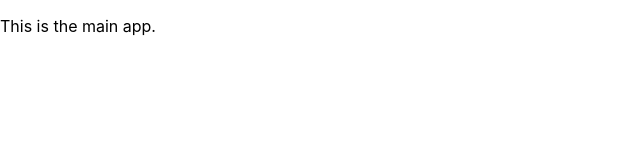
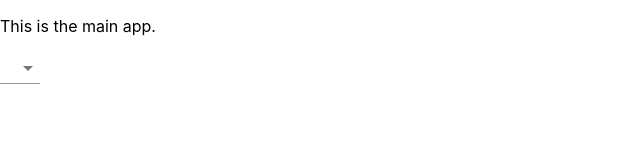
Before and after one commit to mshowman/capstoneBlockchain, a React (Create React App) app in the folder bloxiom/: page / in a window 1280 px wide. Shown: the top 160 px of the page, without its empty margins (0-640 px from the left). Built offline with nearby package versions, Linux system fonts and the light colour scheme.

Commit message:
Playing around with MUI-Select (Multiple Items)

```diff
--- a/bloxiom/package.json
+++ b/bloxiom/package.json
@@ -3,6 +3,7 @@
   "version": "0.1.0",
   "private": true,
   "dependencies": {
+    "@material-ui/core": "^4.5.0",
     "react": "^16.10.2",
     "react-dom": "^16.10.2",
     "react-scripts": "3.2.0"
--- a/bloxiom/src/App.js
+++ b/bloxiom/src/App.js
@@ -1,9 +1,48 @@
 import React from 'react';
+import { Select } from '@material-ui/core';
+import Input from "@material-ui/core/Input";
+import MenuItem from "@material-ui/core/MenuItem";
+
+const groupMockValues = [
+  'Entire Org',
+  'Group 1',
+  'Group 2',
+  'Group N',
+];
 
 function App() {
+  const [selectedGroups, setSelectedGroups] = React.useState([]);
+
+  const handleChange = (event) => {
+    setSelectedGroups(event.target.value);
+  };
+
+  const handleChangeMultiple = (event) => {
+    const { options } = event.target;
+    const value = [];
+    for (let i = 0, l = options.length; i < l; i += 1) {
+      if (options[i].selected) {
+        value.push(options[i].value);
+      }
+    }
+    setSelectedGroups(value);
+  };
+
   return (
     <div className="App">
       <p>This is the main app.</p>
+      <Select
+        multiple
+        value={selectedGroups}
+        onChange={handleChange}
+        input={<Input id="select-multiple" />}
+      >
+        {groupMockValues.map((group) => (
+          <MenuItem key={group} value={group}>
+            {group}
+          </MenuItem>
+        ))}
+      </Select>
     </div>
   );
 }
```
Also changed, not shown: bloxiom/.eslintrc.json, 1 other file (tests, documents, lock files or other folders).
